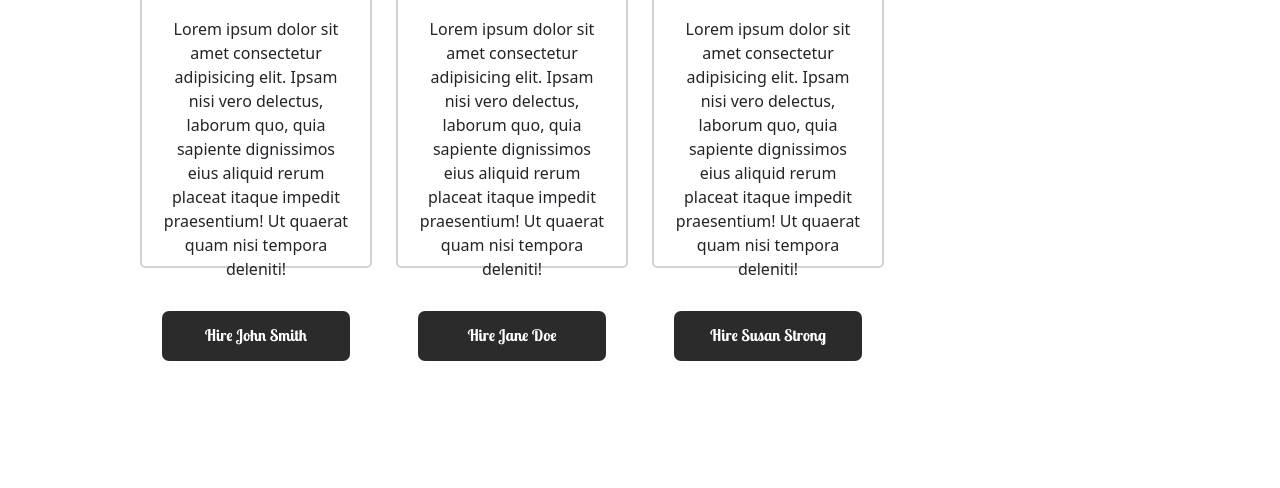
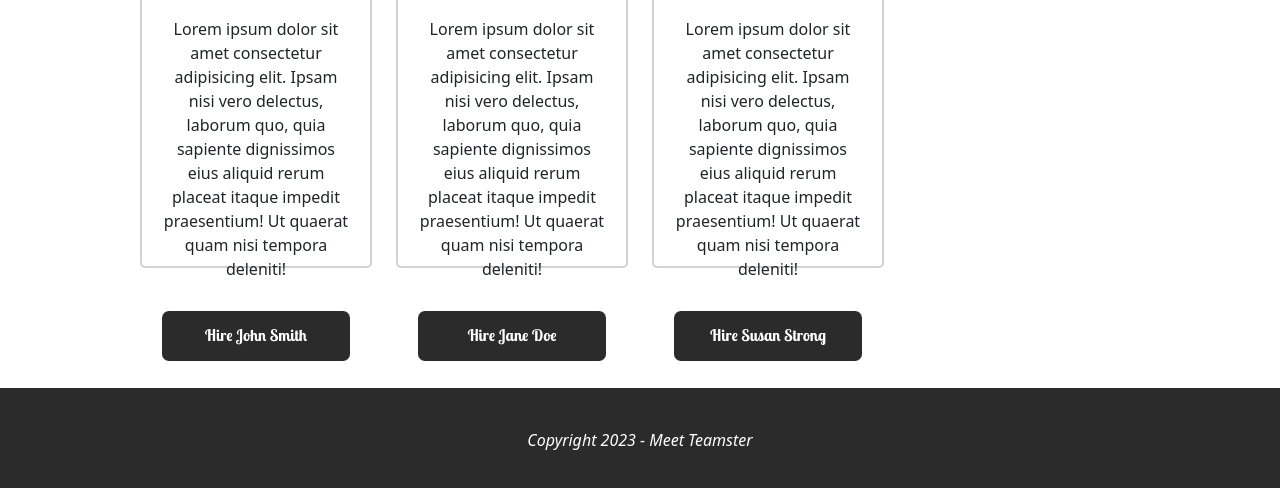
Before and after one commit to OW-F-Beytell/week8_formal_assessment, a plain HTML site: page index.html in a window 1280 px wide. Shown: the part 482-970 px from the top of the page. Before the commit the page ends 843 px from the top, so only its background shows below. Drawn offline with nearby package versions, Linux system fonts and the light colour scheme.

Commit message:
Footer
Implement basic styling for footer

```diff
--- a/css/main.css
+++ b/css/main.css
@@ -96,3 +96,12 @@ nav ul li{
     font-family: 'Lobster Two', cursive;
     font-weight: bold;
 }
+footer{
+    height: 100px;
+    margin-top: 120px;
+    background-color: #2b2b2b;
+    color: white;
+    text-align: center;
+    font-style: italic;
+    padding-top: 40px;
+}
--- a/index.html
+++ b/index.html
@@ -55,8 +55,10 @@
                     <div class="button-hire">Hire Susan Strong</div>
                 </div>
             </div>
+            <div class="col-3"></div>
         </div>
     </div>
+    <footer>Copyright 2023 - Meet Teamster</footer>
 
 </body>
 </html>
```
